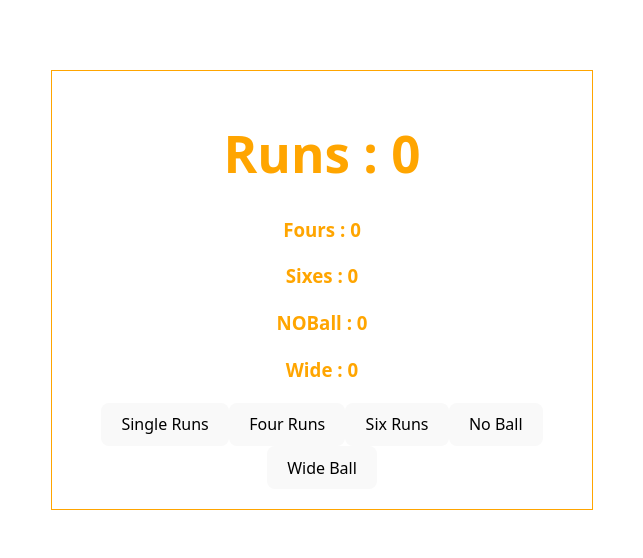
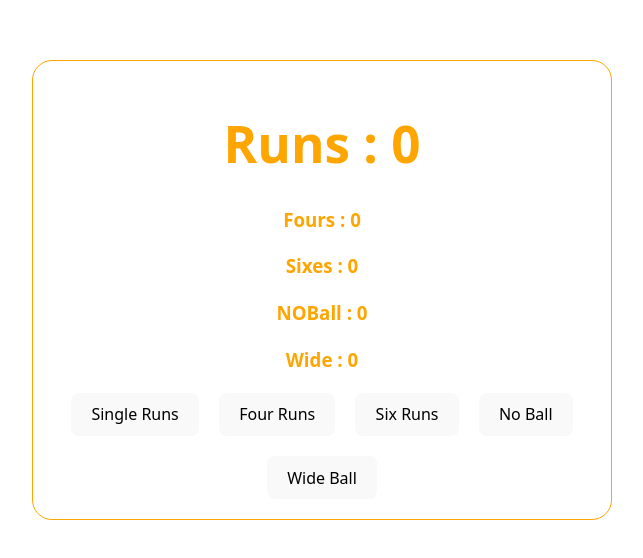
Before and after one commit to plabondas001/Add-Runs, a React (Vite) app: page / in a window 1280 px wide. Shown: the part 110-668 px from the top of the page, without its empty margins (318-961 px from the left). Built offline with nearby package versions, Linux system fonts and the light colour scheme.

Commit message:
add btn style

```diff
--- a/src/component/Runs.jsx
+++ b/src/component/Runs.jsx
@@ -46,7 +46,18 @@ const Runs = () => {
         border : '1px solid orange',
         padding : '20px',
         color : 'orange',
-        width : '500px'
+        width : '80%',
+        borderRadius : '20px',
+        margin: '0 auto',
+        maxWidth: '1200px'
+    }
+    // Button style
+    const btnStyle = {
+        display : 'flex',
+        flexWrap: 'wrap',
+        gap: '20px',
+        justifyContent: 'center'
+
     }
  return (
     <div style={runsStyle}>
@@ -62,11 +73,13 @@ const Runs = () => {
         {
             runs >= 100 && <h1>Century</h1>
         }
-        <button onClick={singleRun}>Single Runs</button>
+       <div style={btnStyle}>
+         <button onClick={singleRun}>Single Runs</button>
         <button onClick={fourRuns}>Four Runs</button>
         <button onClick={sixRuns}>Six Runs</button>
         <button onClick={noBall}>No Ball</button>
         <button onClick={wideBall}>Wide Ball</button>
+       </div>
     </div>
  )
 };
```
